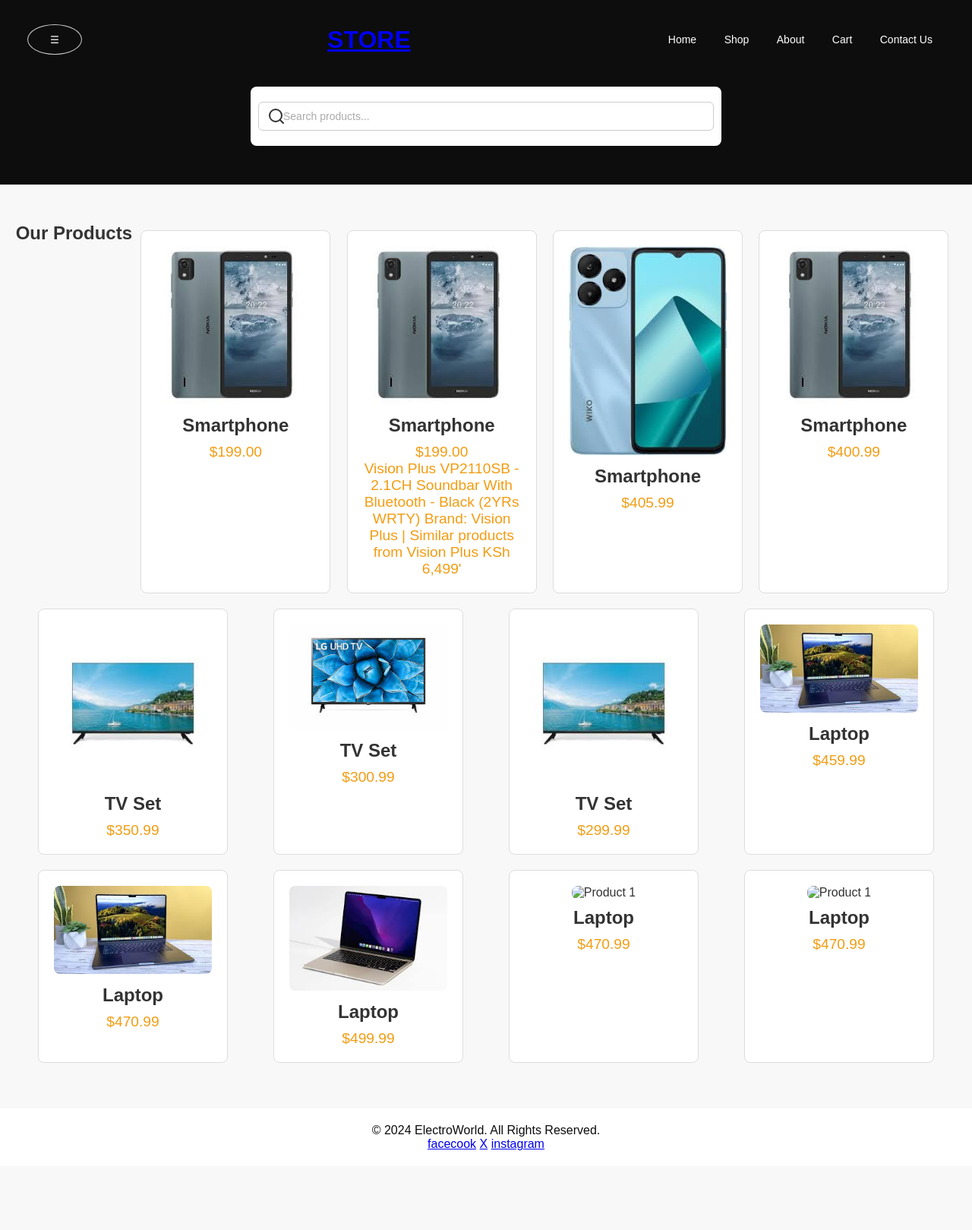
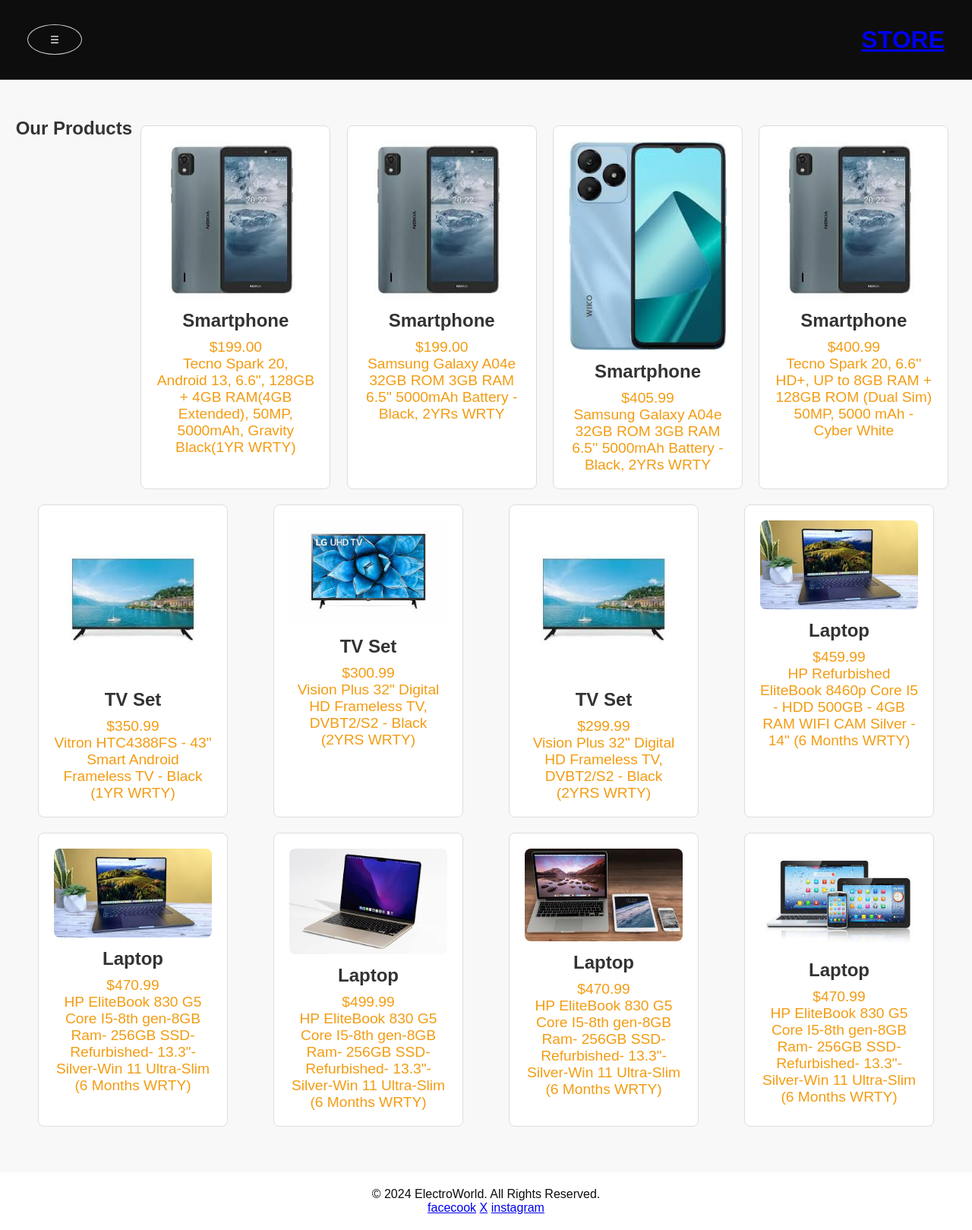
Before and after one commit to Success254/electroworld_web, a plain HTML site: page shop.html in a window 1280 px wide. Shown: the whole page at 76% size. Before the commit the page ends 1535 px from the top, so only its background shows below. Drawn offline with Linux system fonts and the light colour scheme.

Commit message:
Update shop.html

```diff
--- a/shop.html
+++ b/shop.html
@@ -8,44 +8,18 @@
 </head>
 <body>
     <header class="sticky top-0 z-50 w-full border-b bg-background/95 backdrop-blur supports-[backdrop-filter]:bg-background/60">
-    <div class="container flex h-16 items-center">
+        <div class="container flex h-16 items-center justify-between">
             <!-- Mobile Menu Button -->
-      <button id="mobileMenuButton">☰</button>
-      <div id="mobileMenu" class="hidden">
-          <!-- Mobile Menu Links -->
-          <a href="#">Home</a>
-          <a href="#">Shop</a>
-          <a href="#">About</a>
-          <a href="#">Contact</a>
-      </div>
-      <script>
-        // Mobile Menu Toggle Functionality
-        const mobileMenuButton = document.getElementById('mobileMenuButton');
-        const mobileMenu = document.getElementById('mobileMenu');
-
-        mobileMenuButton.addEventListener('click', () => {
-            // Toggle visibility of the mobile menu
-            mobileMenu.classList.toggle('show');
-        });
-    </script>
+            <button id="mobileMenuButton" class="md:hidden">☰</button>
 
             <!-- Logo -->
             <a href="index.html" class="block">
                 <h1 class="text-xl font-bold text-white">STORE</h1>
             </a>
-
-      <!-- Navigation (hidden on small screens) -->
-      <nav class="hidden md:flex gap-6">
-        <a href="index.html" class="text-sm font-medium text-white hover:text-yellow-400">Home</a>
-        <a href="shop.html" class="text-sm font-medium text-white hover:text-yellow-400">Shop</a>
-        <a href="about.html" class="text-sm font-medium text-white hover:text-yellow-400">About</a>
-        <a href="cart.html" class="text-sm font-medium text-white hover:text-yellow-400">Cart</a>
-        <a href="contact.html" class="text-sm font-medium text-white hover:text-yellow-400">Contact Us</a>
-      </nav>
         </div>
 
         <!-- Mobile Menu -->
-    <div id="mobileMenu" class="hidden md:hidden absolute top-16 left-0 w-full bg-background shadow-lg z-40">
+        <div id="mobileMenu" class="mobileMenu hidden absolute top-16 left-0 w-full bg-background shadow-lg z-40">
             <nav class="flex flex-col gap-4 p-4">
                 <a href="index.html" class="text-sm font-medium text-white hover:text-yellow-400">Home</a>
                 <a href="shop.html" class="text-sm font-medium text-white hover:text-yellow-400">Shop</a>
@@ -73,64 +47,28 @@
                 document.body.appendChild(menuOverlay);
 
                 mobileMenuButton.addEventListener('click', () => {
-            const isExpanded = mobileMenuButton.getAttribute('aria-expanded') === 'true';
-            mobileMenuButton.setAttribute('aria-expanded', !isExpanded);
-            mobileMenu.classList.toggle('hidden');
-            menuOverlay.style.display = isExpanded ? 'none' : 'block';
+                    const isMenuHidden = mobileMenu.classList.contains('hidden');
+                    mobileMenu.classList.toggle('hidden', !isMenuHidden);
+                    menuOverlay.style.display = isMenuHidden ? 'block' : 'none';
                 });
 
                 menuOverlay.addEventListener('click', () => {
-            mobileMenuButton.setAttribute('aria-expanded', false);
                     mobileMenu.classList.add('hidden');
                     menuOverlay.style.display = 'none';
                 });
 
                 document.addEventListener('keydown', (e) => {
                     if (e.key === 'Escape' && !mobileMenu.classList.contains('hidden')) {
-              mobileMenuButton.setAttribute('aria-expanded', false);
                         mobileMenu.classList.add('hidden');
                         menuOverlay.style.display = 'none';
                     }
                 });
             });
         </script>
+    </header>
 
 
-                <!-- Search Bar and Icons -->
-                <div class="flex flex-1 items-center gap-4">
-                    <!-- Search Form -->
-                    <form class="hidden md:flex-1 md:flex max-w-sm">
-                        <div class="relative w-full">
-                            <svg xmlns="http://www.w3.org/2000/svg" width="24" height="24" viewBox="0 0 24 24" fill="none" stroke="currentColor" stroke-width="2" stroke-linecap="round" stroke-linejoin="round" class="lucide lucide-search absolute left-2.5 top-2.5 h-4 w-4 text-muted-foreground">
-                                <circle cx="11" cy="11" r="8"></circle>
-                                <path d="m21 21-4.3-4.3"></path>
-                            </svg>
-                            <input type="search" class="flex h-10 w-full rounded-md border border-input bg-white px-3 py-2 text-sm ring-offset-background file:border-0 file:bg-transparent file:text-sm file:font-medium file:text-foreground placeholder:text-muted-foreground focus-visible:outline-none focus-visible:ring-2 focus-visible:ring-ring focus-visible:ring-offset-2 disabled:cursor-not-allowed disabled:opacity-50 pl-8" placeholder="Search products...">
-                        </div>
-                    </form>
-                </div>
 
-    <!-- User Icon Button -->
-<button class="inline-flex items-center justify-center whitespace-nowrap rounded-md text-sm font-medium ring-offset-background transition-colors focus-visible:outline-none focus-visible:ring-2 focus-visible:ring-ring focus-visible:ring-offset-2 disabled:pointer-events-none disabled:opacity-50 hover:bg-accent hover:text-accent-foreground h-12 w-12 bg-gray-800 text-white hover:bg-gray-700">
-    <svg xmlns="http://www.w3.org/2000/svg" width="24" height="24" viewBox="0 0 24 24" fill="none" stroke="currentColor" stroke-width="2" stroke-linecap="round" stroke-linejoin="round" class="lucide lucide-user h-6 w-6">
-        <path d="M19 21v-2a4 4 0 0 0-4-4H9a4 4 0 0 0-4 4v2"></path>
-        <circle cx="12" cy="7" r="4"></circle>
-    </svg>
-</button>
-
-<!-- Cart Icon Button -->
-<button class="inline-flex items-center justify-center whitespace-nowrap rounded-md text-sm font-medium ring-offset-background transition-colors focus-visible:outline-none focus-visible:ring-2 focus-visible:ring-ring focus-visible:ring-offset-2 disabled:pointer-events-none disabled:opacity-50 hover:bg-accent hover:text-accent-foreground h-12 w-12 bg-gray-800 text-white hover:bg-gray-700">
-    <svg xmlns="http://www.w3.org/2000/svg" width="24" height="24" viewBox="0 0 24 24" fill="none" stroke="currentColor" stroke-width="2" stroke-linecap="round" stroke-linejoin="round" class="lucide lucide-shopping-cart h-6 w-6">
-        <circle cx="8" cy="21" r="1"></circle>
-        <circle cx="19" cy="21" r="1"></circle>
-        <path d="M2.05 2.05h2l2.66 12.42a2 2 0 0 0 2 1.58h9.78a2 2 0 0 0 1.95-1.57l1.65-7.43H5.12"></path>
-    </svg>
-</button>
-
-                </div>
-            </div>
-        </div>
-    </header>
 
     <section class="product-listing">
         <h2>Our Products</h2>
@@ -139,20 +77,22 @@
             <img src="images/phone1.jpeg" alt="Product 1">
             <h3>Smartphone</h3>
             <p>$199.00</p>
+            <p>Tecno Spark 20, Android 13, 6.6", 128GB + 4GB RAM(4GB Extended), 50MP, 5000mAh, Gravity Black(1YR WRTY)</p>
             <!--a href="product-detail.html" class="btn">View Details</a-->
         </div>
         <div class="product-item">
             <img src="images/phone1.jpeg" alt="Product 1">
             <h3>Smartphone</h3>
             <p>$199.00</p>
-            <p>Vision Plus VP2110SB - 2.1CH Soundbar With Bluetooth - Black (2YRs WRTY) Brand: Vision Plus | Similar products from Vision Plus KSh 6,499'</p>
+            <p>Samsung Galaxy A04e 32GB ROM 3GB RAM 6.5'' 5000mAh Battery - Black, 2YRs WRTY</p>
+
             <!--a href="product-detail.html" class="btn">View Details</a-->
         </div>
         <div class="product-item">
             <img src="images/phone2.jpeg" alt="Product 1">
             <h3>Smartphone</h3>
             <p>$405.99</p>
-
+            <p>Samsung Galaxy A04e 32GB ROM 3GB RAM 6.5'' 5000mAh Battery - Black, 2YRs WRTY</p>
             <!--a href="product-detail.html" class="btn">View Details</a-->
         </div>
 
@@ -160,6 +100,7 @@
             <img src="images/phone1.jpeg" alt="Product 1">
             <h3>Smartphone</h3>
             <p>$400.99</p>
+            <p>Tecno Spark 20, 6.6'' HD+, UP to 8GB RAM + 128GB ROM (Dual Sim) 50MP, 5000 mAh - Cyber White</p>
            <!--a href="product-detail.html" class="btn">View Details</a-->
         </div>
 
@@ -167,6 +108,7 @@
             <img src="images/tv1.jpeg" alt="Product 1">
             <h3>TV Set</h3>
             <p>$350.99</p>
+            <p>Vitron HTC4388FS - 43" Smart Android Frameless TV - Black (1YR WRTY)</p>
            <!--a href="product-detail.html" class="btn">View Details</a-->
         </div>
 
@@ -174,6 +116,7 @@
             <img src="images/tv2.jpeg" alt="Product 1">
             <h3>TV Set</h3>
             <p>$300.99</p>
+            <p>Vision Plus 32" Digital HD Frameless TV, DVBT2/S2 - Black (2YRS WRTY)</p>
             <!--a href="product-detail.html" class="btn">View Details</a-->
         </div>
 
@@ -181,6 +124,7 @@
             <img src="images/tv1.jpeg" alt="Product 1">
             <h3>TV Set</h3>
             <p>$299.99</p>
+            <p>Vision Plus 32" Digital HD Frameless TV, DVBT2/S2 - Black (2YRS WRTY)</p>
             <!--a href="product-detail.html" class="btn">View Details</a-->
         </div>
 
@@ -188,6 +132,7 @@
             <img src="images/laptop1.jpeg" alt="Product 1">
             <h3>Laptop</h3>
             <p>$459.99</p>
+            <p>HP Refurbished EliteBook 8460p Core I5 - HDD 500GB - 4GB RAM WIFI CAM Silver - 14" (6 Months WRTY)</p>
             <!--a href="product-detail.html" class="btn">View Details</a-->
         </div>
 
@@ -195,6 +140,7 @@
             <img src="images/laptop1.jpeg" alt="Product 1">
             <h3>Laptop</h3>
             <p>$470.99</p>
+            <p>HP EliteBook 830 G5 Core I5-8th gen-8GB Ram- 256GB SSD- Refurbished- 13.3"-Silver-Win 11 Ultra-Slim (6 Months WRTY)</p>
             <!--a href="product-detail.html" class="btn">View Details</a-->
         </div>
 
@@ -202,18 +148,21 @@
             <img src="images/laptop2.jpeg" alt="Product 1">
             <h3>Laptop</h3>
             <p>$499.99</p>
+            <p>HP EliteBook 830 G5 Core I5-8th gen-8GB Ram- 256GB SSD- Refurbished- 13.3"-Silver-Win 11 Ultra-Slim (6 Months WRTY)</p>
             <!--a href="product-detail.html" class="btn">View Details</a-->
         </div>
         <div class="product-item">
-            <img src="new1.jpeg" alt="Product 1">
+            <img src="images/new1.jpeg" alt="Product 1">
             <h3>Laptop</h3>
             <p>$470.99</p>
+            <p>HP EliteBook 830 G5 Core I5-8th gen-8GB Ram- 256GB SSD- Refurbished- 13.3"-Silver-Win 11 Ultra-Slim (6 Months WRTY)</p>
             <!--a href="product-detail.html" class="btn">View Details</a-->
         </div>
         <div class="product-item">
-            <img src="new2.jpeg" alt="Product 1">
+            <img src="images/new2.jpeg" alt="Product 1">
             <h3>Laptop</h3>
             <p>$470.99</p>
+            <p>HP EliteBook 830 G5 Core I5-8th gen-8GB Ram- 256GB SSD- Refurbished- 13.3"-Silver-Win 11 Ultra-Slim (6 Months WRTY)</p>
             <!--a href="product-detail.html" class="btn">View Details</a-->
         </div>
     </section>
```
Lines whose indentation alone changed are shown as unchanged.
